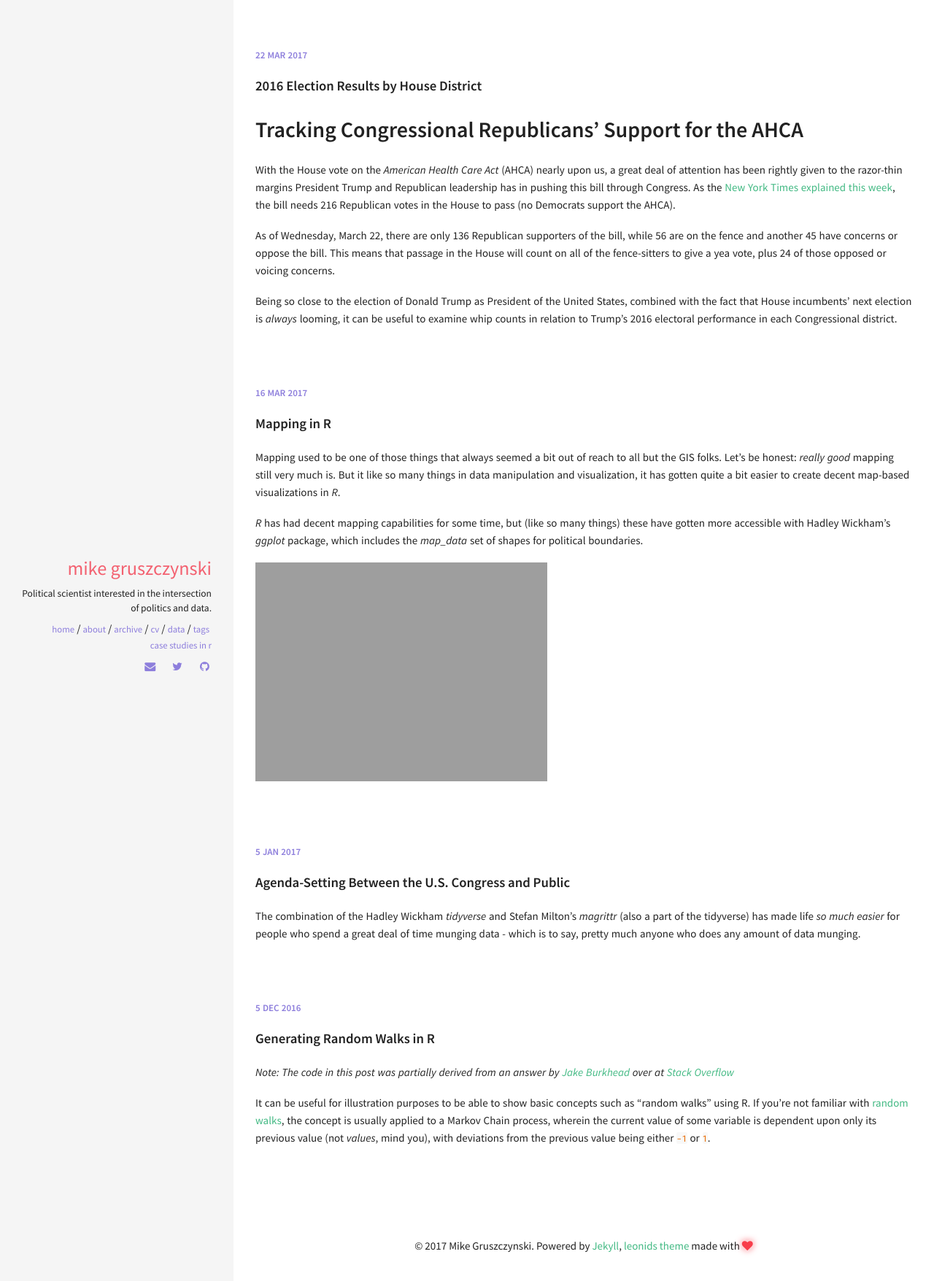
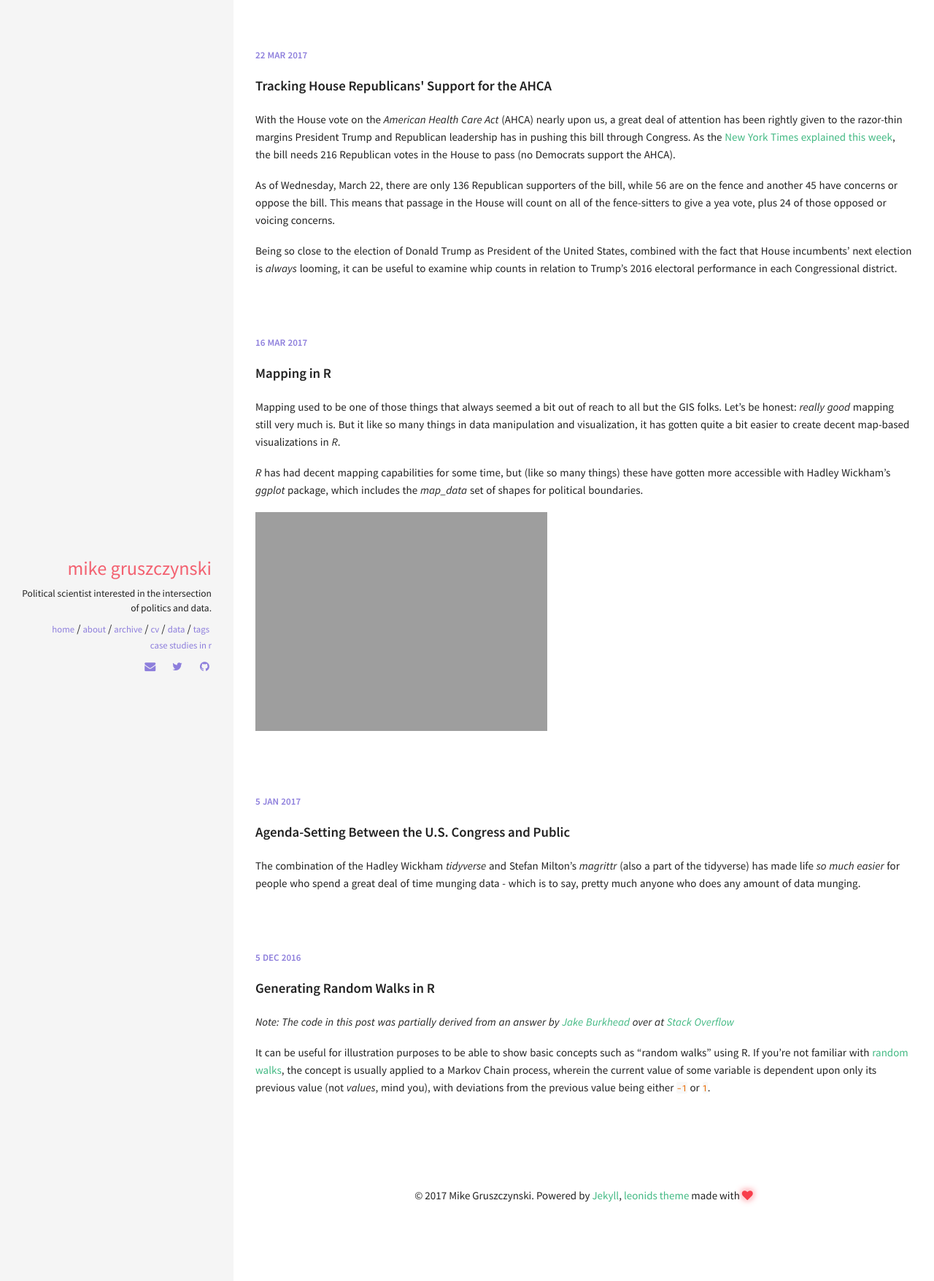
Before and after one commit to MikeGruz/mikegruz.github.io, a Jekyll site: the page built from index.html, in a window 1280 px wide. Shown: the top 1756 px of the page at 73% size. Built offline with Jekyll 4.4.1, drawn with Linux system fonts in a browser that asks for light colours.

Commit message:
format change

````diff
--- a/_posts/2016-03-22-ahca-support.md
+++ b/_posts/2016-03-22-ahca-support.md
@@ -1,5 +1,5 @@
 ---
-title: "2016 Election Results by House District"
+title: "Tracking House Republicans' Support for the AHCA"
 date: 2017-03-22
 comments: true
 layout: post
@@ -14,8 +14,6 @@ output: html_document
 
 
 
-# Tracking Congressional Republicans' Support for the AHCA
-
 With the House vote on the *American Health Care Act* (AHCA) nearly upon us, a great deal of attention has been rightly given to the razor-thin margins President Trump and Republican leadership has in pushing this bill through Congress. As the [New York Times explained this week](https://www.nytimes.com/interactive/2017/03/20/us/politics/health-care-whip-count.html), the bill needs 216 Republican votes in the House to pass (no Democrats support the AHCA).
 
 As of Wednesday, March 22, there are only 136 Republican supporters of the bill, while 56 are on the fence and another 45 have concerns or oppose the bill. This means that passage in the House will count on all of the fence-sitters to give a yea vote, plus 24 of those opposed or voicing concerns.
@@ -27,6 +25,7 @@ To that end, I've pulled district-level electoral outcomes from [Daily Kos](http
 In each of the following plots, the differential between Trump and Clinton's win percentage is plotted, with values at *0* indicating a 50-50 split between the candidates and higher values indicating a greater win differential for Trump (plotted in bright red for highest values).
 
 ![plot of chunk support.map](/figure/source/2016-03-22-ahca-support/support.map-1.svg)
+
 Unsurprisingly, many of the 136 House Republicans who have come out in support for the AHCA hail from districts that Trump won handily. In fact, a full 110 (81%) of the districts of House Republicans supportive of the AHCA were won by over 10% by Trump; 71 (52%) of them were won by a margin of 20% or more by Trump.
 
 ![plot of chunk undecided.map](/figure/source/2016-03-22-ahca-support/undecided.map-1.svg)
--- a/_source/2016-03-22-ahca-support.Rmd
+++ b/_source/2016-03-22-ahca-support.Rmd
@@ -1,5 +1,5 @@
 ---
-title: "2016 Election Results by House District"
+title: "Tracking House Republicans' Support for the AHCA"
 date: 2017-03-22
 comments: true
 layout: post
@@ -99,8 +99,6 @@ districts.ahca <- full_join(districts.2016, ahca.support, by=c("abb","cd")) %>%
          oppose.ahca = ifelse(support_oppose == "oppose", trump.diff, NA))
 ```
 
-# Tracking Congressional Republicans' Support for the AHCA
-
 With the House vote on the *American Health Care Act* (AHCA) nearly upon us, a great deal of attention has been rightly given to the razor-thin margins President Trump and Republican leadership has in pushing this bill through Congress. As the [New York Times explained this week](https://www.nytimes.com/interactive/2017/03/20/us/politics/health-care-whip-count.html), the bill needs 216 Republican votes in the House to pass (no Democrats support the AHCA).
 
 As of Wednesday, March 22, there are only 136 Republican supporters of the bill, while 56 are on the fence and another 45 have concerns or oppose the bill. This means that passage in the House will count on all of the fence-sitters to give a yea vote, plus 24 of those opposed or voicing concerns.
@@ -118,6 +116,7 @@ ggplot(districts.ahca) +
   theme_void() + coord_fixed(1) +
   ggtitle("Trump Win Percentage in Districts of Republican AHCA Supporters")
 ```
+
 Unsurprisingly, many of the 136 House Republicans who have come out in support for the AHCA hail from districts that Trump won handily. In fact, a full 110 (81%) of the districts of House Republicans supportive of the AHCA were won by over 10% by Trump; 71 (52%) of them were won by a margin of 20% or more by Trump.
 
 ```{r undecided.map, message=FALSE, echo=FALSE, warning=FALSE, dev="svg", fig.width=8}
````
